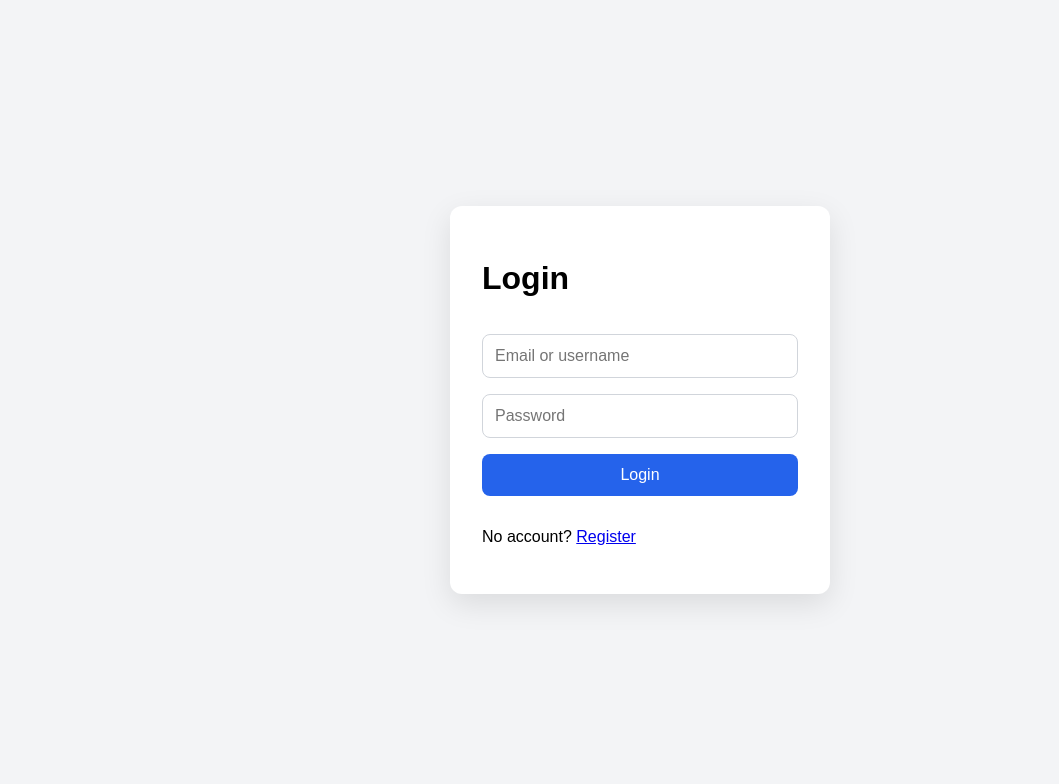
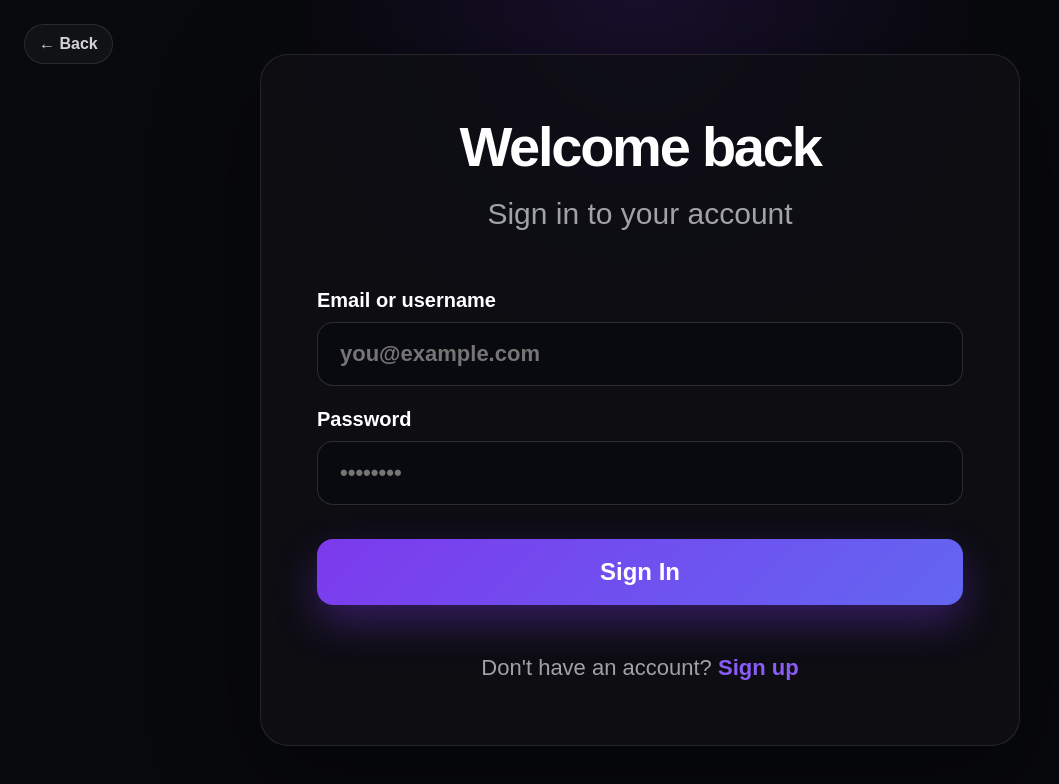
Before and after one commit to vasilhristov1/ChatApp, a React (Vite) app in the folder frontend/chat-app-client/: page /login in a window 1280 px wide. Shown: the top 784 px of the page, without its empty margins (0-1059 px from the left). Built offline with nearby package versions, Linux system fonts and the light colour scheme; no server answers.

Commit message:
Login page updated

```diff
--- a/frontend/chat-app-client/src/pages/LoginPage.tsx
+++ b/frontend/chat-app-client/src/pages/LoginPage.tsx
@@ -35,7 +35,7 @@ export function LoginPage() {
                 currentUser
             );
 
-            navigate("/");
+            navigate("/chat");
         } catch {
             setError("Invalid username/email or password.");
         } finally {
@@ -45,32 +45,47 @@ export function LoginPage() {
 
     return (
         <div style={styles.page}>
+            <Link to="/" style={styles.backButton}>
+                ← Back
+            </Link>
+
             <form onSubmit={handleSubmit} style={styles.card}>
-                <h1>Login</h1>
+                <h1 style={styles.title}>Welcome back</h1>
+
+                <p style={styles.subtitle}>Sign in to your account</p>
 
                 {error && <p style={styles.error}>{error}</p>}
 
+                <label style={styles.label}>
+                    Email or username
                     <input
-                    placeholder="Email or username"
+                        placeholder="you@example.com"
                         value={emailOrUsername}
                         onChange={(e) => setEmailOrUsername(e.target.value)}
                         style={styles.input}
                     />
+                </label>
 
+                <label style={styles.label}>
+                    Password
                     <input
-                    placeholder="Password"
+                        placeholder="••••••••"
                         type="password"
                         value={password}
                         onChange={(e) => setPassword(e.target.value)}
                         style={styles.input}
                     />
+                </label>
 
                 <button disabled={isSubmitting} style={styles.button}>
-                    {isSubmitting ? "Logging in..." : "Login"}
+                    {isSubmitting ? "Signing in..." : "Sign In"}
                 </button>
 
-                <p>
-                    No account? <Link to="/register">Register</Link>
+                <p style={styles.footerText}>
+                    Don't have an account?{" "}
+                    <Link to="/register" style={styles.link}>
+                        Sign up
+                    </Link>
                 </p>
             </form>
         </div>
@@ -80,35 +95,101 @@ export function LoginPage() {
 const styles: Record<string, React.CSSProperties> = {
     page: {
         minHeight: "100vh",
+        background:
+            "radial-gradient(circle at top, rgba(124,58,237,0.14), transparent 34%), #08090d",
         display: "flex",
         alignItems: "center",
         justifyContent: "center",
-        background: "#f3f4f6",
+        padding: "24px",
+        position: "relative",
+    },
+    backButton: {
+        position: "absolute",
+        top: 24,
+        left: 24,
+        color: "#d4d4d8",
+        textDecoration: "none",
+        fontWeight: 700,
+        border: "1px solid rgba(255,255,255,0.1)",
+        background: "rgba(255,255,255,0.04)",
+        padding: "10px 14px",
+        borderRadius: 999,
     },
     card: {
-        width: 380,
-        padding: 32,
-        background: "white",
-        borderRadius: 12,
-        boxShadow: "0 10px 30px rgba(0,0,0,0.1)",
+        width: "100%",
+        maxWidth: 760,
+        padding: "64px 56px",
+        background: "rgba(15, 15, 20, 0.86)",
+        border: "1px solid rgba(255,255,255,0.1)",
+        borderRadius: 28,
+        boxShadow: "0 30px 100px rgba(0,0,0,0.45)",
         display: "flex",
         flexDirection: "column",
-        gap: 16,
+        gap: 22,
+    },
+    title: {
+        margin: 0,
+        color: "white",
+        textAlign: "center",
+        fontSize: "clamp(38px, 6vw, 56px)",
+        lineHeight: 1,
+        letterSpacing: "-0.04em",
+        fontWeight: 900,
+    },
+    subtitle: {
+        margin: "0 0 36px",
+        color: "#a1a1aa",
+        textAlign: "center",
+        fontSize: "clamp(22px, 3vw, 30px)",
+    },
+    label: {
+        color: "white",
+        fontWeight: 800,
+        fontSize: 20,
+        display: "flex",
+        flexDirection: "column",
+        gap: 10,
     },
     input: {
-        padding: 12,
-        borderRadius: 8,
-        border: "1px solid #d1d5db",
+        height: 64,
+        padding: "0 22px",
+        borderRadius: 16,
+        border: "1px solid rgba(255,255,255,0.14)",
+        background: "#090a0f",
+        color: "white",
+        fontSize: 22,
+        outline: "none",
     },
     button: {
-        padding: 12,
-        borderRadius: 8,
+        height: 66,
+        marginTop: 12,
+        borderRadius: 16,
         border: "none",
-        background: "#2563eb",
+        background: "linear-gradient(135deg, #7c3aed, #6366f1)",
         color: "white",
         cursor: "pointer",
+        fontSize: 24,
+        fontWeight: 800,
+        boxShadow: "0 18px 40px rgba(124,58,237,0.35)",
+    },
+    footerText: {
+        margin: "28px 0 0",
+        textAlign: "center",
+        color: "#a1a1aa",
+        fontSize: 22,
+    },
+    link: {
+        color: "#8b5cf6",
+        textDecoration: "none",
+        fontWeight: 700,
     },
     error: {
-        color: "#dc2626",
+        margin: 0,
+        color: "#fecaca",
+        background: "rgba(220,38,38,0.16)",
+        border: "1px solid rgba(248,113,113,0.3)",
+        padding: "12px 14px",
+        borderRadius: 12,
+        textAlign: "center",
     },
 };
```
Lines whose indentation alone changed are shown as unchanged.
